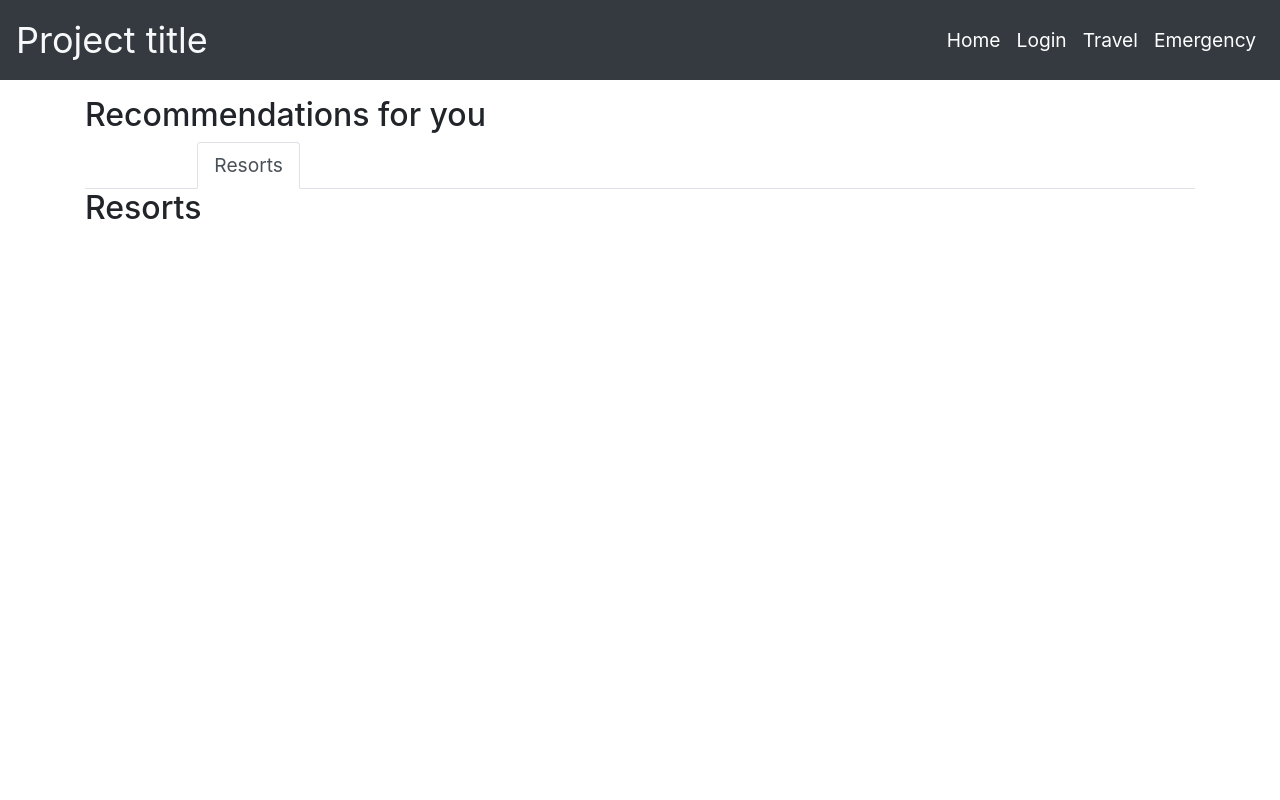
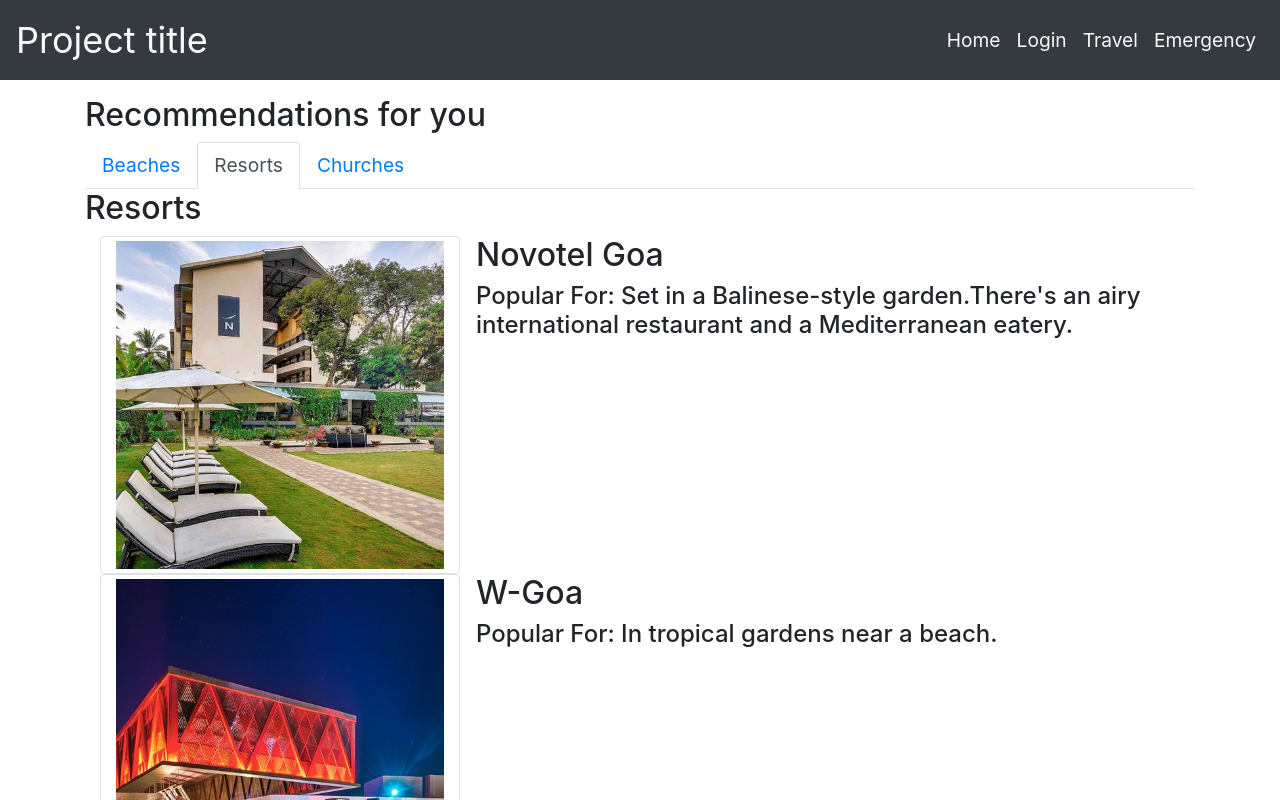
Before and after one commit to Akash-bits/OOP-project, a plain HTML site: page oop-proj/index.html in a window 1280 px wide. Both pictures are taken after a click on the tab "Resorts". Shown: the top 800 px of the page. Drawn offline with nearby package versions, Linux system fonts and the light colour scheme.

Commit message:
Update index.html

```diff
--- a/oop-proj/index.html
+++ b/oop-proj/index.html
@@ -12,30 +12,53 @@
 	</script>
 
 	<script>
-	$(document).ready(function()
+	function display()
 	{
-		var beachSet=[["Calangute Beach","./beaches/calangute.jpg"],["Baga Beach","./beaches/baga.jpeg"],["Candolim Beach","./beaches/candolim.jpeg"],["Palolem Beach","./beaches/palolem.jpg"]];
-		var resortSet=[["./resorts/novotel.jpg"],["./resorts/W-Goa.jpg"],["./resorts/resort-rio.jpg"],["./resorts/the-baga-beach-resort.jpg"]];
-		var churchSet=[["./churches/Se-Cathedral.jpg"],["./churches/São-Pedro-Church.jpg"],["./churches/Churches-and-convents-of-Goa.jpg"]];
+		// document.getElementById("beaches-set").innerHTML+="<p>hello</p>";
+		var beachSet=[
+		["Calangute Beach","./beaches/calangute.jpg","Big, popular beach with water sports, such as boating, water skiing & parasailing, plus food stalls"],
+		["Baga Beach","./beaches/baga.jpeg","recreation area with water sports, eateries, bars, nightspots & a festive atmosphere"],
+		["Candolim Beach","./beaches/candolim.jpeg","Candolim beach is sandy beach with enough place to enjoy rest. Not so crowded like the Baga n Calangute"],
+		["Palolem Beach","./beaches/palolem.jpg","A beach lover’s paradise, and voted in the top 25 beaches of India "]];
 
-		for(int i=0;i<beachSet.length;i++)
+		var resortSet=[["Novotel Goa","./resorts/novotel.jpg","Set in a Balinese-style garden.There's an airy international restaurant and a Mediterranean eatery."],
+		["W-Goa","./resorts/W-Goa.jpg","In tropical gardens near a beach."],
+		["Resort-Rio","./resorts/resort-rio.jpg","Set along the Baga River and surrounded by tropical vegetation.Elegant restaurants, including Italian and vegetarian options. "],
+		["The Baga Beach Resort","./resorts/the-baga-beach-resort.jpg","There's an open-air restaurant, a bar and an outdoor pool. The funky grounds have hammocks and sculptural wood objects."]];
+
+		var churchSet=[["Se Cathedral Church" ,"./churches/Se-Cathedral.jpg","The Se Cathedral's tower houses a large bell known as the Golden Bell on account of its rich tone. It is said to be the largest in Goa, and one of the best in the world"],
+		["São Pedro Church ", "./churches/São-Pedro-Church.jpg","Not as monumental as some of the other churches in Goa, the Sao Pedro (Saint Peter's) Church is a quiet, unassuming little chapel"],
+		["Churches and convents of Goa","./churches/Churches-and-convents-of-Goa.jpg","Located in Goa Velha, in the state of Goa, India, it was declared a World Heritage Site in 1986."]];
+
+		for(var i=0;i<beachSet.length;i++)
 		{
-			var txt= '<div class="media"><img class="d-flex mr-3 img-thumbnail align-self-center" src='+beachSet[i][1]+'><div class="media-body"><h2 class="mt-0">'+beachSet[i][1]+'</h2><h4>Popular For</h4> <p class="d-none d-sm-block"></p></div></div>';
-			document.getElementById("beaches-set").innerHtml+=txt;
+			var txt= '<div class="media "><img class="col-4 d-flex mr-3 img-thumbnail align-self-center img-fluid" src='+beachSet[i][1]+'><div class="media-body"><h2 class="mt-0">'+beachSet[i][0]+'</h2><h4>Popular For: '+beachSet[i][2] +'</h4> <p class="d-none d-sm-block"></p></div></div>';
+			document.getElementById("beaches-set").innerHTML+=txt;
 		}
+		for(var i=0;i<resortSet.length;i++)
+		{
+			var txt= '<div class="media "><img class="col-4 d-flex mr-3 img-thumbnail align-self-center img-fluid" src='+resortSet[i][1]+'><div class="media-body"><h2 class="mt-0">'+resortSet[i][0]+'</h2><h4>Popular For: '+resortSet[i][2] +'</h4> <p class="d-none d-sm-block"></p></div></div>';
+			document.getElementById("resorts-set").innerHTML+=txt;
+		}
+		for(var i=0;i<churchSet.length;i++)
+		{
+			var txt= '<div class="media "><img class="col-4 d-flex mr-3 img-thumbnail align-self-center img-fluid" src='+churchSet[i][1]+'><div class="media-body"><h2 class="mt-0">'+churchSet[i][0]+'</h2><h4>Popular For: '+churchSet[i][2] +'</h4> <p class="d-none d-sm-block"></p></div></div>';
+			document.getElementById("churches-set").innerHTML+=txt;
+		}
+
 	}
 
 	</script>
 
-	<style>
-		a {
+	<!-- <style>
+		.text-light {
 			color: white;
 		}
-	</style>
+	</style>  -->
 
 
 </head>
-<body>
+<body onload="display()">
 
 <div class="container bg-dark" style="z-index: 0;">
 	<nav class="navbar navbar-expand-sm fixed-top bg-dark">
@@ -43,10 +66,10 @@
 	<a class="navbar-brand text-light" href="index.html"><span style="font-size:1.8em; ">Project title</span></a>
 	<div class="collapse navbar-collapse"  id="header">
 	<ul class="navbar-nav ml-auto list-unstyled">
-		<li class="navbar-item text-light"><a class="nav-link " style="font-size:1.2em;" href="index.html">Home</a></li>
-		<li class="navbar-item text-light"><a class="nav-link " style="font-size:1.2em;" href="">Login</a></li>
-		<li class="navbar-item text-light"><a class="nav-link " style="font-size:1.2em;" href="">Travel</a></li>
-		<li class="navbar-item text-light"><a class="nav-link " style="font-size:1.2em;" href="">Emergency</a></li>
+		<li class="navbar-item "><a class="nav-link text-light" style="font-size:1.2em;" href="index.html">Home</a></li>
+		<li class="navbar-item "><a class="nav-link text-light" style="font-size:1.2em;" href="">Login</a></li>
+		<li class="navbar-item "><a class="nav-link text-light" style="font-size:1.2em;" href="">Travel</a></li>
+		<li class="navbar-item "><a class="nav-link text-light" style="font-size:1.2em;" href="">Emergency</a></li>
 	</ul></div>
 	</nav>
 </div>
@@ -72,11 +95,11 @@
 				<h2>Recommendations for you</h2>
                 <ul class="nav nav-tabs">
                     <li class="nav-item ">
-                      <a class="nav-link " href="#beaches"
+                      <a class="nav-link active" href="#beaches"
                         role="tab" data-toggle="tab"><span style="font-size:1.2em">Beaches</span></a>
                     </li>
                     <li class="nav-item ">
-                      <a class="nav-link " href="#resorts" role="tab"
+                      <a class="nav-link " color="black" href="#resorts" role="tab"
                         data-toggle="tab"><span style="font-size:1.2em">Resorts</span></a>
                     </li>
                     <li class="nav-item ">
@@ -92,11 +115,11 @@
                     </div>
                     <div role="tabpanel" class="tab-pane fade" id="resorts">
                         <h2>Resorts</h2>
-                       <!--  <div id="resorts-set" class="container-fluid"></div> -->
+                        <div id="resorts-set" class="container-fluid"></div>
                     </div>
                     <div role="tabpanel" class="tab-pane fade" id="churches">
                         <h2>Churches</h2>
-                        <!-- <div id="churches-set" class="container-fluid"></div> -->
+                        <div id="churches-set" class="container-fluid"></div>
                     </div>
                 </div>
             </div>
```
